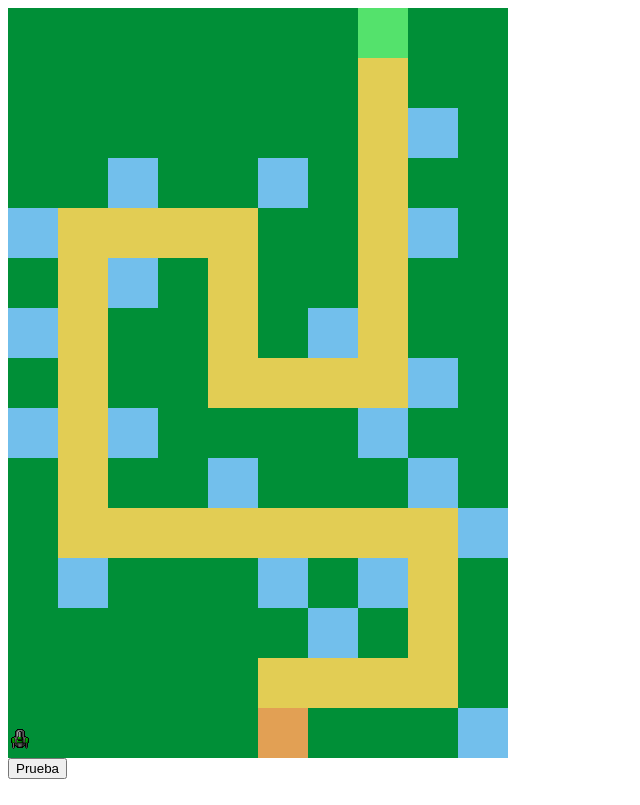
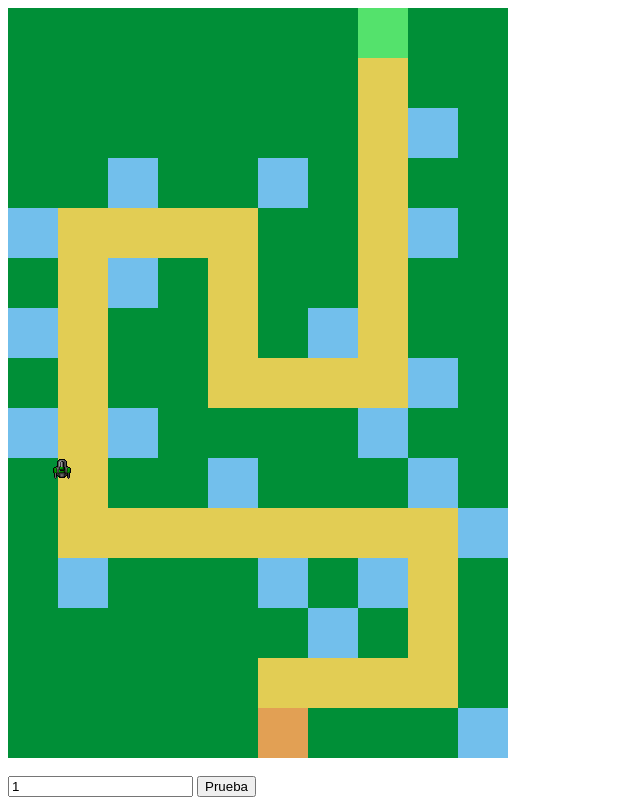
Before and after one commit to AntoniPizarro/tower_defender_js, a plain HTML site: page html/index.html in a window 1280 px wide. Both pictures are taken after a click on the button "Prueba". Shown: the whole page, without its empty margins (0-640 px from the left). Drawn offline with Linux system fonts and the light colour scheme.

Commit message:
posicion de instancia

```diff
--- a/html/index.html
+++ b/html/index.html
@@ -22,6 +22,8 @@
 
         </div>
     </div>
+    <br>
+    <input type="text" name="a" id="aaaaaaa" placeholder="Número instancias (1-10)" max="10">
     <input type="button" value="Prueba" onclick="pruebas()">
     <script src="../js/scripts.js"></script>
 </body>
--- a/js/scripts.js
+++ b/js/scripts.js
@@ -141,17 +141,17 @@ class Enemy {
         this.posY = posY;
         this.type = type;
         if (type == 1) {
-            this.interval = 15;
+            this.interval = 3;
             this.hp = 40;
             this.image = "../imgs/enemy_1.png";
         }
         else if (type == 2) {
-            this.interval = 10;
+            this.interval = 2;
             this.hp = 80;
             this.image = "../imgs/enemy_2.png";
         }
         else if (type == 3) {
-            this.interval = 5;
+            this.interval = 1;
             this.hp = 100;
             this.image = "../imgs/enemy_3.png";
         }
@@ -160,11 +160,13 @@ class Enemy {
 
         this.element.innerHTML = '<img src="' + this.image + '" alt="Enemy image">';
 
-        var width = this.element.clientWidth;
-        var height = this.element.clientHeight;
+        this.element.style.left = posX.toString() + "px";
+        this.element.style.top = posY.toString() + "px";
+        let width = this.element.style.width;
+        let height = this.element.style.height;
 
-        this.element.style.marginLeft = -width + 'px';
-        this.element.style.marginTop = -height + 'px';
+        this.element.style.marginTop = -parseInt(width / 2).toString() + "px";
+        this.element.style.marginLeft = -parseInt(height / 2).toString() + "px";
 
         console.log("Enemigo inicializado");
         //console.log(this);
@@ -198,6 +200,7 @@ class Spawn {
         let posY;
         for (let i = 0; i < this.enemys.length; i++) {
             enemy = this.enemys[i]
+            //enemy.movePosition(enemy.interval, 0);
             enemy.movePosition(0, -enemy.interval);
             posX = enemy.element.style.top.slice(0, -2);
             posY = enemy.element.style.left.slice(0, -2);
@@ -217,7 +220,7 @@ class Spawn {
         let gameLoop;
         for (let i = 0; i < enemyNum; i++) {
             type = Math.floor(Math.random() * maxType) + minType;
-            this.enemys.push(new Enemy(5, 5, type));
+            this.enemys.push(new Enemy(50, 500, type));
         }
         for (let i = 0; i < this.enemys.length; i++) {
             this.enemys[i].start();
@@ -228,7 +231,7 @@ class Spawn {
         if (!gameLoop) {
             gameLoop = setInterval(
                 () => this.updateEnemies(),
-                1000
+                200
             );
         }
     }
@@ -238,5 +241,13 @@ var spawn = new Spawn();
 spawn.loop();
 
 function pruebas() {
-    spawn.spawnEnemy(1);
+    let num = document.getElementById("aaaaaaa").value;
+    if (num < 1) {
+        num = 1;
+    }else if (num > 10) {
+        num = 10;
+    }
+    document.getElementById("aaaaaaa").value = num;
+
+    spawn.spawnEnemy(num);
 }
```
